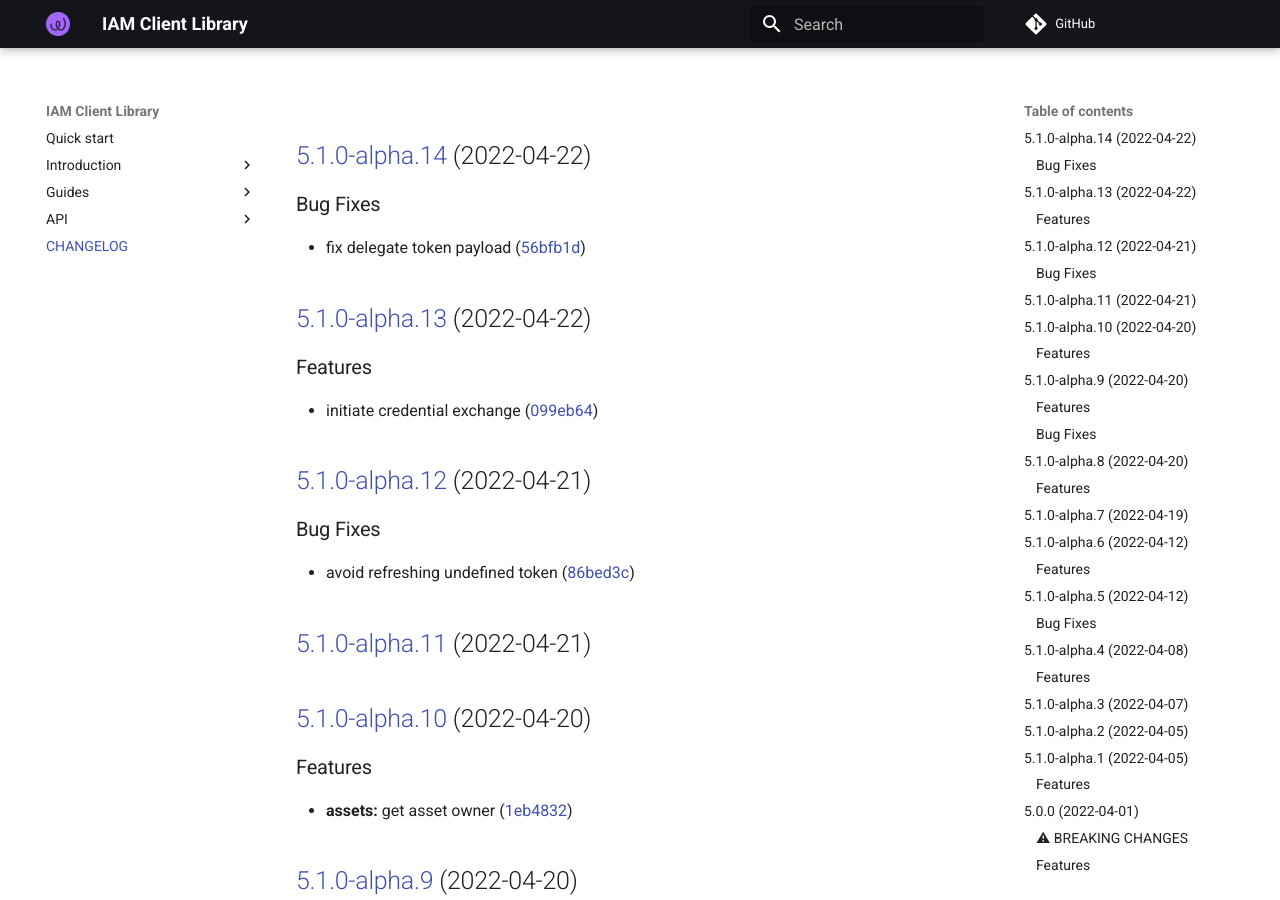
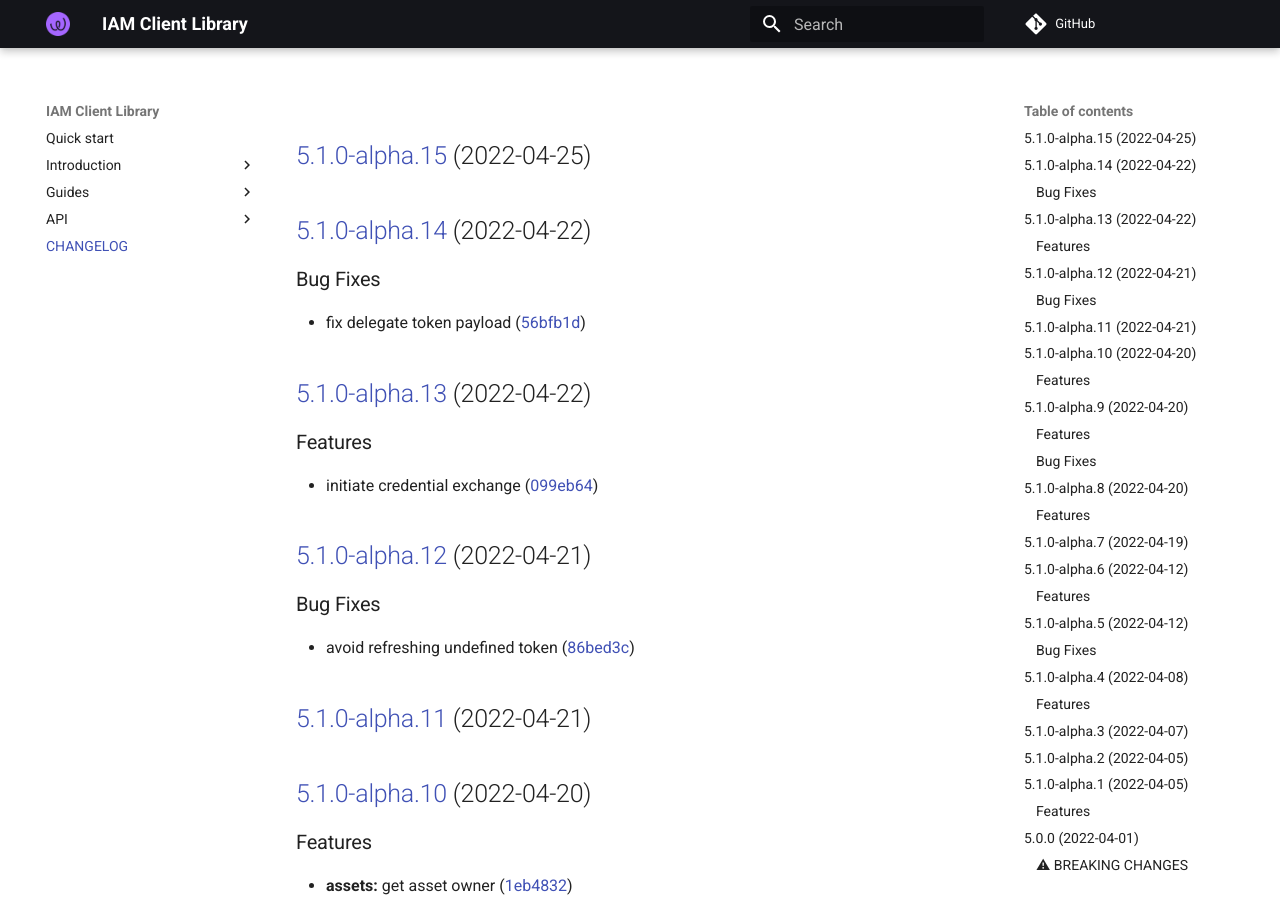
Before and after one commit to energywebfoundation/iam-client-lib, an MkDocs documentation site: the page built from docs/CHANGELOG.md, in a window 1280 px wide and 900 px high. Built offline with MkDocs 1.6.1 and Material for MkDocs 9.7.7, drawn with Linux system fonts in a browser that asks for light colours; comment, search, counter and statistics services are not loaded.

Commit message:
chore(release): 5.1.0-alpha.15 [skip ci]
## [5.1.0-alpha.15](https://github.com/energywebfoundation/iam-client-lib/compare/v5.1.0-alpha.14...v5.1.0-alpha.15) (2022-04-25)

```diff
--- a/docs/CHANGELOG.md
+++ b/docs/CHANGELOG.md
@@ -1,3 +1,5 @@
+## [5.1.0-alpha.15](https://github.com/energywebfoundation/iam-client-lib/compare/v5.1.0-alpha.14...v5.1.0-alpha.15) (2022-04-25)
+
 ## [5.1.0-alpha.14](https://github.com/energywebfoundation/iam-client-lib/compare/v5.1.0-alpha.13...v5.1.0-alpha.14) (2022-04-22)
 
 
--- a/package.json
+++ b/package.json
@@ -1,6 +1,6 @@
 {
   "name": "iam-client-lib",
-  "version": "5.1.0-alpha.14",
+  "version": "5.1.0-alpha.15",
   "description": "Library for Decentralized Identity and Access Management",
   "main": "dist/index.js",
   "module": "dist/index.esm.js",
```
